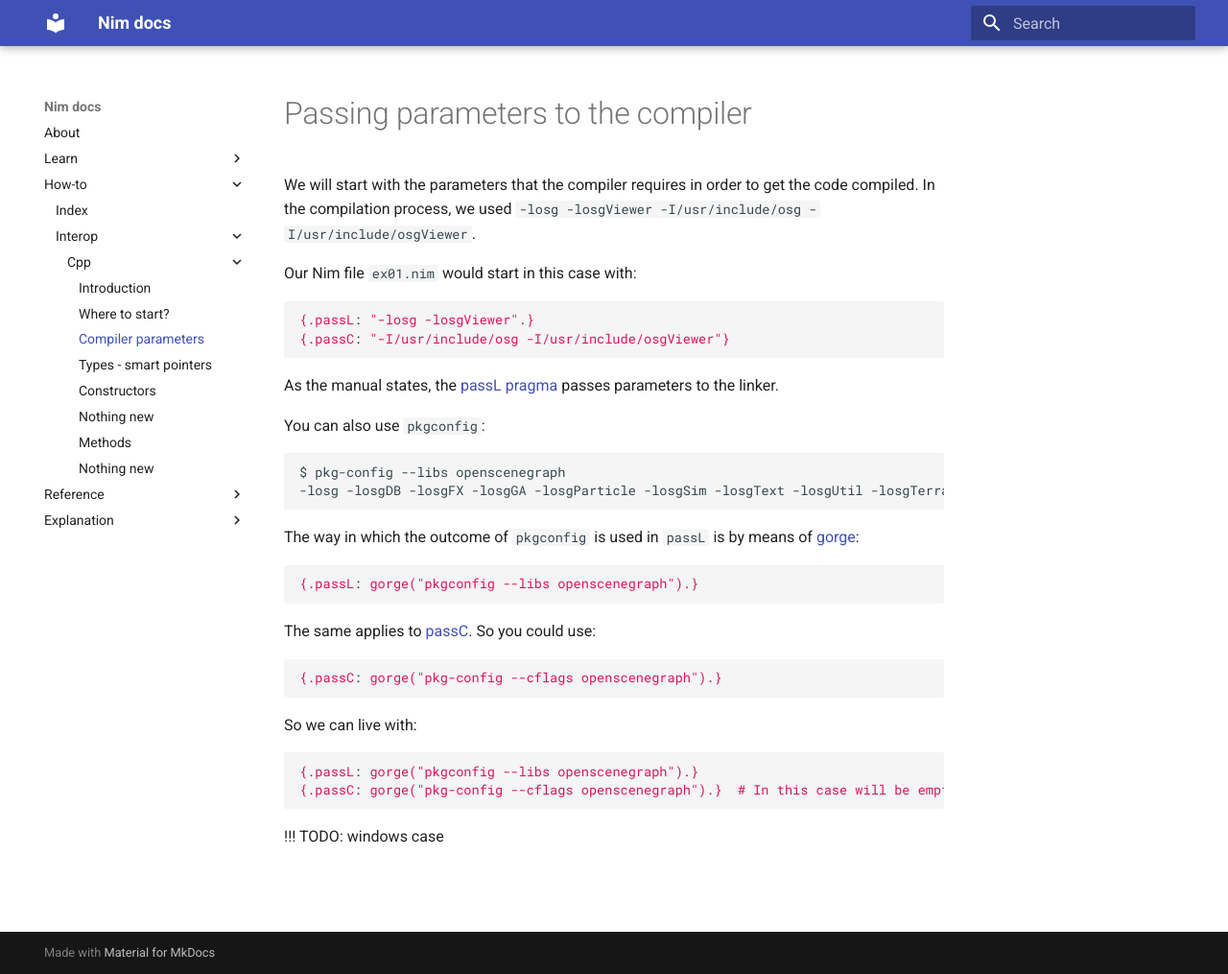
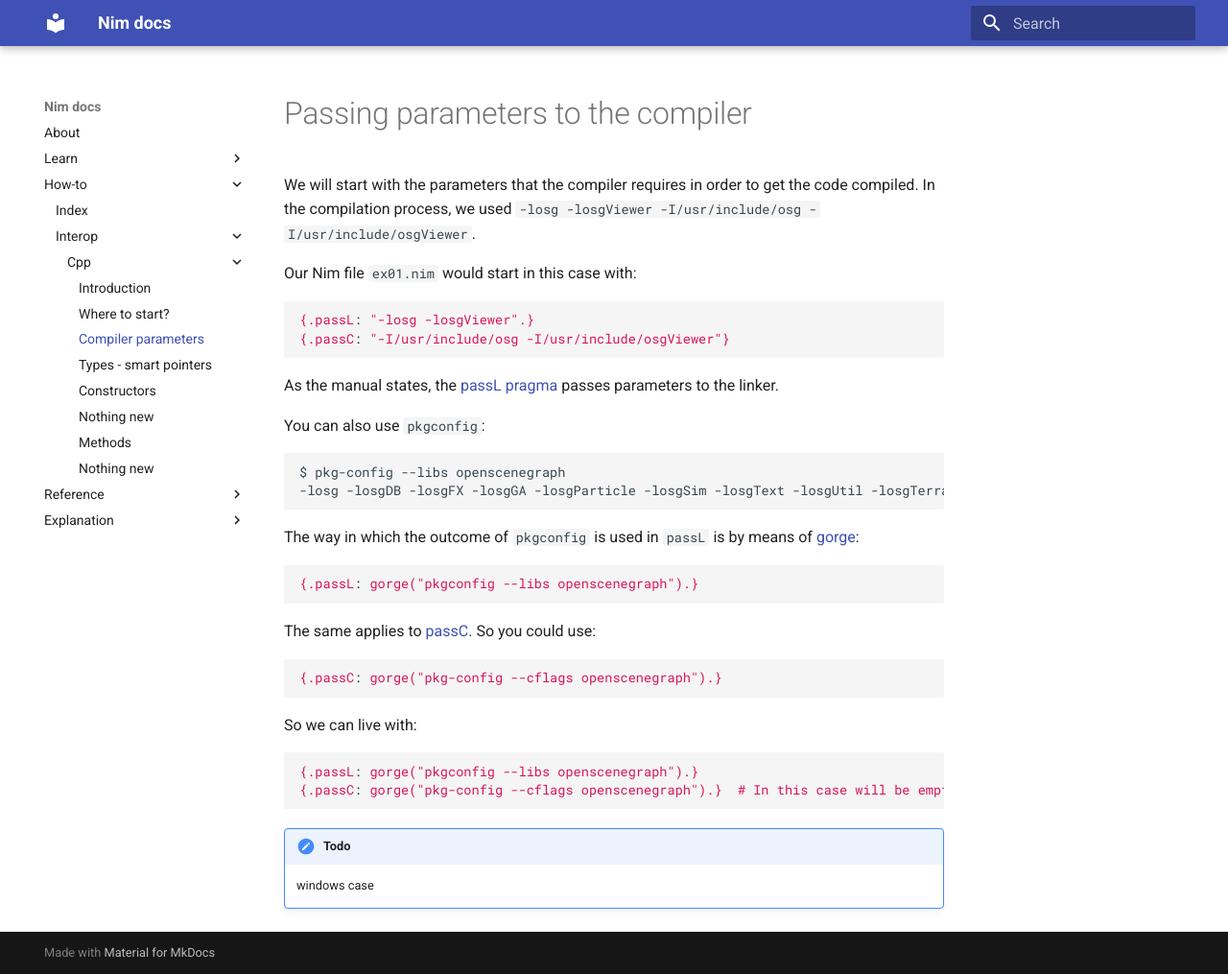
Before and after one commit to mantielero/nimdocs, an MkDocs documentation site: the page built from docs/howto/interop/cpp/compiler_parameters.md, in a window 1280 px wide and 1015 px high. Shown: the whole window at 96% size. Built offline with MkDocs 1.6.1 and Material for MkDocs 9.7.7, drawn with Linux system fonts in a browser that asks for light colours.

Commit message:
admonition

````diff
--- a/docs/howto/interop/cpp/compiler_parameters.md
+++ b/docs/howto/interop/cpp/compiler_parameters.md
@@ -32,4 +32,5 @@ So we can live with:
 {.passC: gorge("pkg-config --cflags openscenegraph").}  # In this case will be empty
 ```
 
-!!! TODO: windows case
+!!! TODO
+    windows case
````
